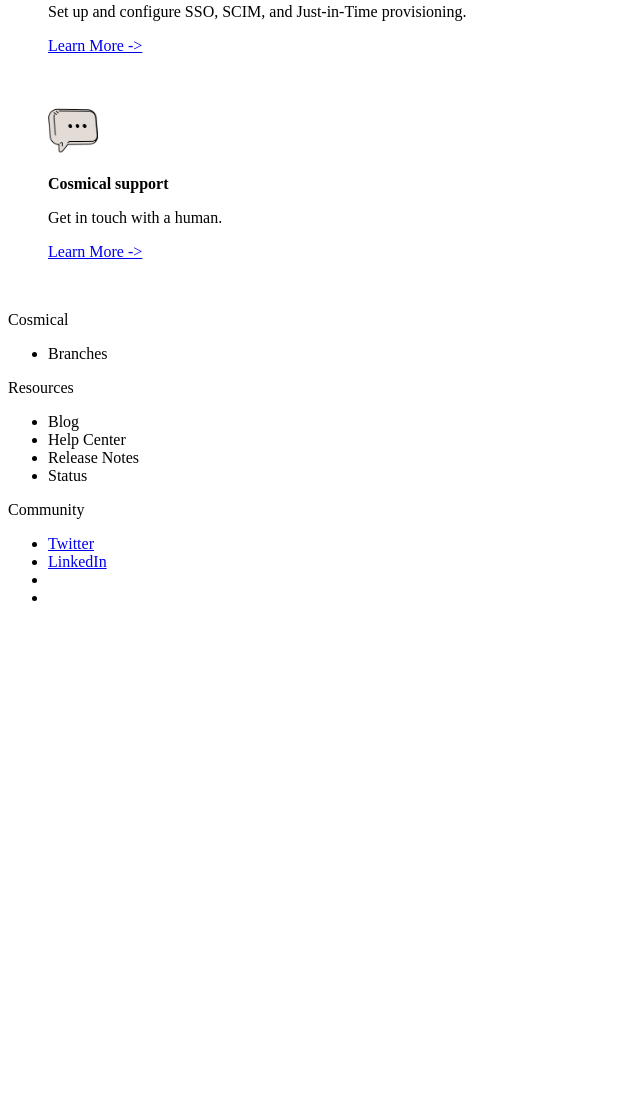
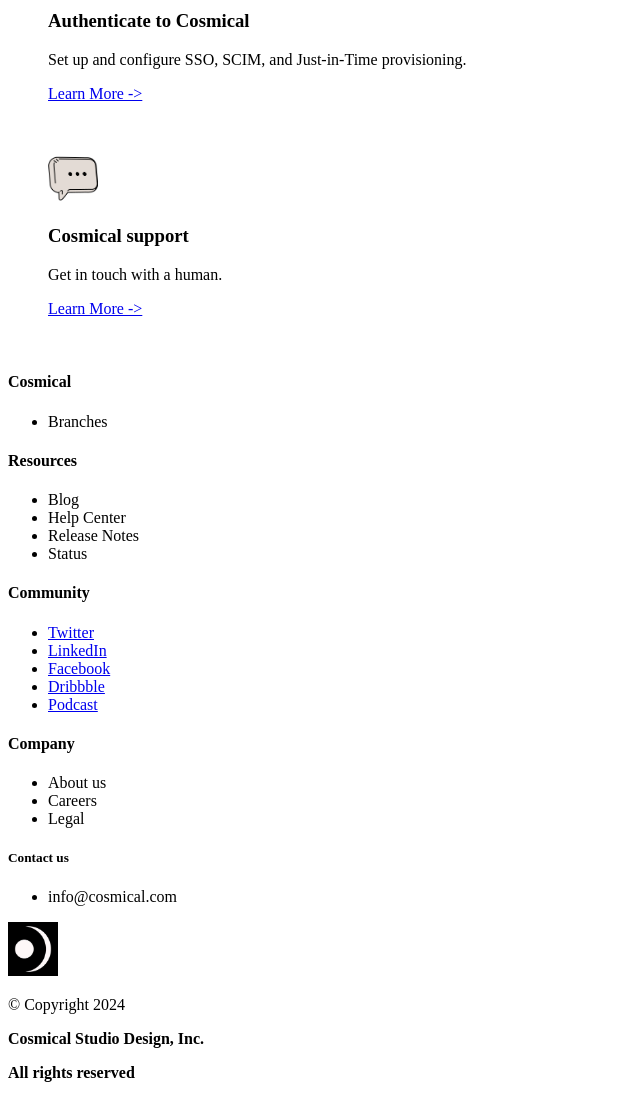
Before and after one commit to alejandrovap/cosmical-project, a plain HTML site: page index.html in a window 1280 px wide. Shown: the part 1213-2311 px from the top of the page, without its empty margins (0-640 px from the left). Before the commit the page ends 1836 px from the top, so only its background shows below. Drawn offline with Linux system fonts and the light colour scheme.

Commit message:
Finished structure

```diff
--- a/index.html
+++ b/index.html
@@ -1,10 +1,12 @@
 <!DOCTYPE html>
 <html lang="en">
+
 <head>
     <meta charset="UTF-8">
     <meta name="viewport" content="width=device-width, initial-scale=1.0">
     <title>Cosmical</title>
 </head>
+
 <body>
     <header>
         <img src="./img/cosmical-logo.png" alt="logo" width="50">
@@ -27,7 +29,7 @@
                 <figure>
                     <img src="./img/repository.png" alt="repository branches" width="50">
                     <figcaption>
-                        <p><strong>Branches</strong></p>
+                        <h3>Branches</h3>
                         <p>Cosmical branches lets you manage, versión, and document your designs in one place</p>
                         <a href="learnMore.html">Learn More -></a>
                     </figcaption>
@@ -36,7 +38,7 @@
                 <figure>
                     <img src="./img/account.png" alt="account" width="50">
                     <figcaption>
-                        <p><strong>Manage your account</strong></p>
+                        <h3>Manage your account</h3>
                         <p>Configure your account settings such as your email, profile details, and password.</p>
                         <a href="learnMore.html">Learn More -></a>
                     </figcaption>
@@ -45,7 +47,7 @@
                 <figure>
                     <img src="./img/team.png" alt="team" width="50">
                     <figcaption>
-                        <p><strong>Manage organizations, teams, and projects</strong></p>
+                        <h3>Manage organizations, teams, and projects</h3>
                         <p>Use Cosmical organizations, teams, and projects to organize your people and your work.</p>
                         <a href="learnMore.html">Learn More -></a>
                     </figcaption>
@@ -54,7 +56,7 @@
                 <figure>
                     <img src="./img/dollar.png" alt="dollar" width="50">
                     <figcaption>
-                        <p><strong>Manage billing</strong></p>
+                        <h3>Manage billing</h3>
                         <p>Change subscriptions and payment details.</p>
                         <a href="learnMore.html">Learn More -></a>
                     </figcaption>
@@ -63,7 +65,7 @@
                 <figure>
                     <img src="./img/key.png" alt="key" width="50">
                     <figcaption>
-                        <p><strong>Authenticate to Cosmical</strong></p>
+                        <h3>Authenticate to Cosmical</h3>
                         <p>Set up and configure SSO, SCIM, and Just-in-Time provisioning.</p>
                         <a href="learnMore.html">Learn More -></a>
                     </figcaption>
@@ -72,7 +74,7 @@
                 <figure>
                     <img src="./img/comment.png" alt="key" width="50">
                     <figcaption>
-                        <p><strong>Cosmical support</strong></p>
+                        <h3>Cosmical support</h3>
                         <p>Get in touch with a human.</p>
                         <a href="learnMore.html">Learn More -></a>
                     </figcaption>
@@ -82,24 +84,50 @@
         </section>
     </main>
     <footer>
-        <p>Cosmical</p>
+        <h4>Cosmical</h4>
+        <nav>
             <ul>
                 <li>Branches</li>
             </ul>
-        <p>Resources</p>
+        </nav>
+        <h4>Resources</h4>
+        <nav>
             <ul>
                 <li>Blog</li>
                 <li>Help Center</li>
                 <li>Release Notes</li>
                 <li>Status</li>
             </ul>
-        <p>Community</p>
+        </nav>
+        <h4>Community</h4>
+        <nav>
             <ul>
-            <li><a href="https://x.com/?lang=es">Twitter</a></li>
-            <li><a href="https://www.linkedin.com/login/es">LinkedIn</a></li>
-            <li><a href=""></a></li>
-            <li><a href=""></a></li>
+                <li><a href="https://x.com/?lang=es" target="_blank">Twitter</a></li>
+                <li><a href="https://www.linkedin.com/login/es" target="_blank">LinkedIn</a></li>
+                <li><a href="https://www.facebook.com/" target="_blank">Facebook</a></li>
+                <li><a href="https://dribbble.com/" target="_blank">Dribbble</a></li>
+                <li><a href="https://www.podiumpodcast.com/" target="_blank">Podcast</a></li>
             </ul>
+        </nav>
+        <h4>Company</h4>
+        <nav>
+            <ul>
+                <li>About us</li>
+                <li>Careers</li>
+                <li>Legal</li>
+            </ul>
+        </nav>
+        <h5>Contact us</h5>
+        <nav>
+            <ul>
+                <li>info@cosmical.com</li>
+            </ul>
+        </nav>
+        <img src="./img/cosmical-logo.png" alt="logo" width="50">
+        <p>&#169; Copyright 2024</p>
+        <p><strong>Cosmical Studio Design, Inc.</strong></p>
+        <p><strong>All rights reserved</strong></p>
     </footer>
 </body>
+
 </html>
```
Lines whose indentation alone changed are shown as unchanged.
